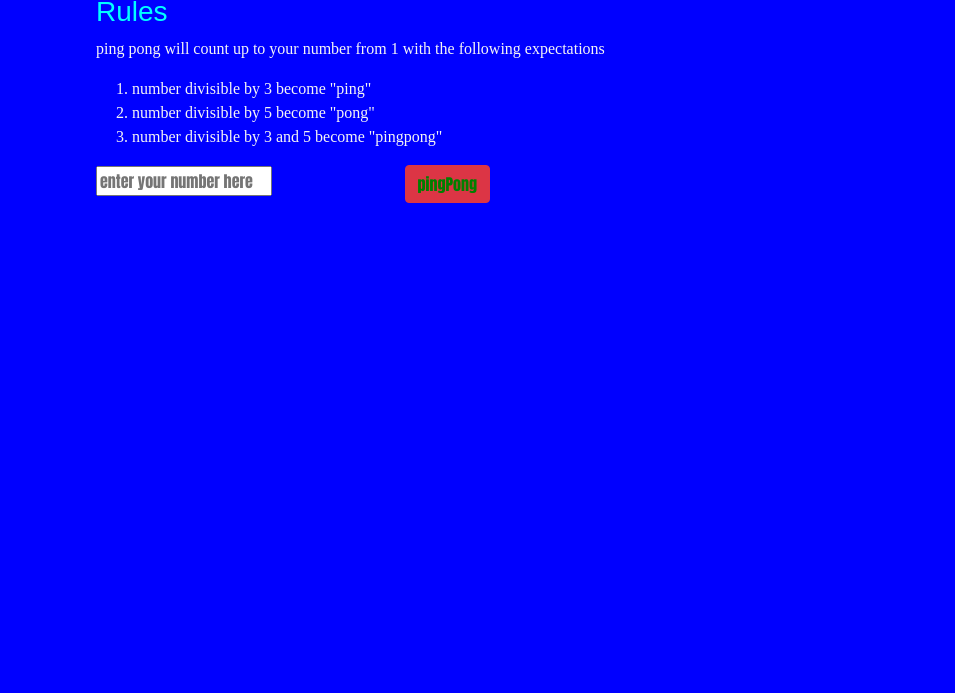
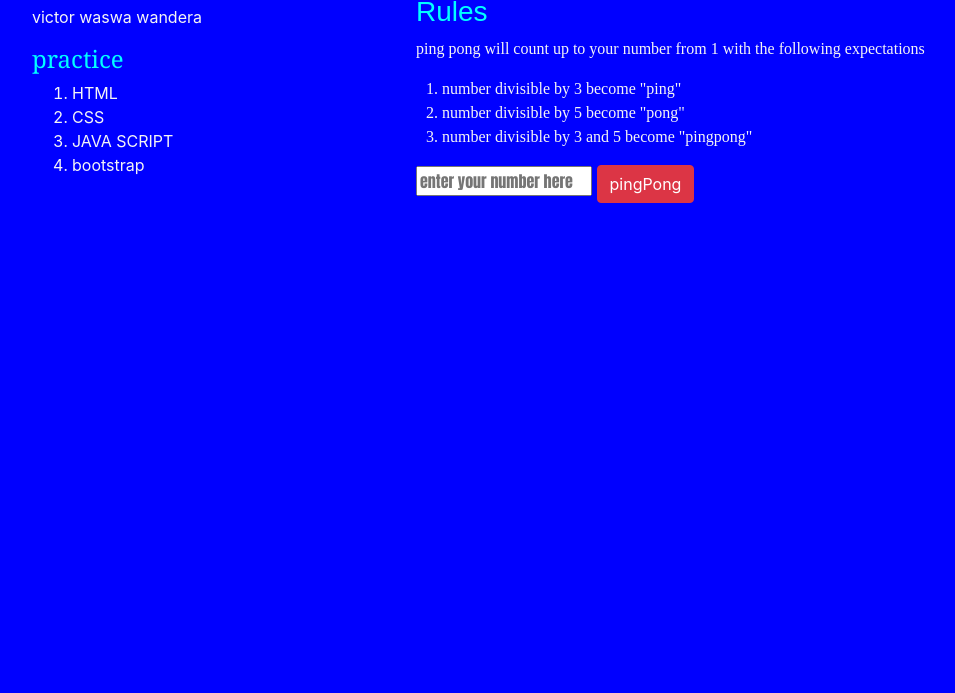
Before and after one commit to victorwaswa/ping-pong, a plain HTML site: page index.html in a window 1280 px wide. Shown: the part 107-800 px from the top of the page, without its empty margins (32-987 px from the left). Drawn offline with nearby package versions, Linux system fonts and the light colour scheme.

Commit message:
added anoher pararagraph

```diff
--- a/css/styles.css
+++ b/css/styles.css
@@ -6,17 +6,26 @@ body{
     color:blue;
 }
 #row{
-    margin-left: 10%;
+    margin-left: 35%;
     font-family: 'Times New Roman', Times, serif;
     color:whitesmoke;
 }
 #raw{
-    margin-left: 10%;
+    margin-left: 35%;
     font-family: sans-serif;
     color: aqua;
 }
 #ro{
     color:green;
     font-family: Impact, Haettenschweiler, 'Arial Narrow Bold', sans-serif;
-    margin-left:10%;
+    margin-left:35%;
 }
+.top{
+    margin-top: -20%;
+    margin-left: 5%;
+    color: whitesmoke;
+}
+#v{
+    font-family: Cambria, Cochin, Georgia, Times, 'Times New Roman', serif;
+    color:aqua;
+}
--- a/index.html
+++ b/index.html
@@ -18,7 +18,19 @@
             <li id="row">number divisible by 3 and 5 become "pingpong"</li>
         </ol>
         <p> <input id="ro" type="number" name="number" placeholder="enter your number here" required/>
-            <button id="ro" type="submit" class="btn btn-danger">pingPong</button></p>
+            <button type="submit" class="btn btn-danger">pingPong</button></p>
+            <div class="top">
+                <h3 id="v">created by</h3>
+                <p>victor waswa wandera</p>
+                <h4 id="v">practice</h4>
+                <ol>
+                    <li>HTML</li>
+                    <li>CSS</li>
+                    <li>JAVA SCRIPT</li>
+                    <li>bootstrap</li>
+
+                </ol>
+            </div>
 
     </body>
 </html>
```
